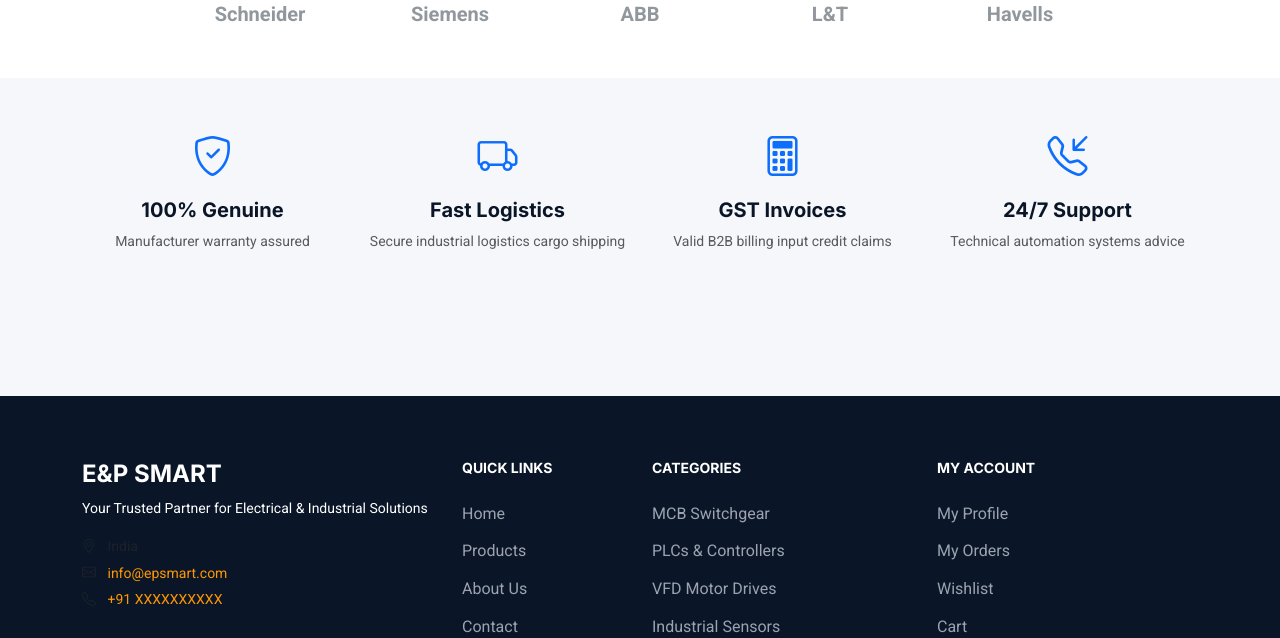
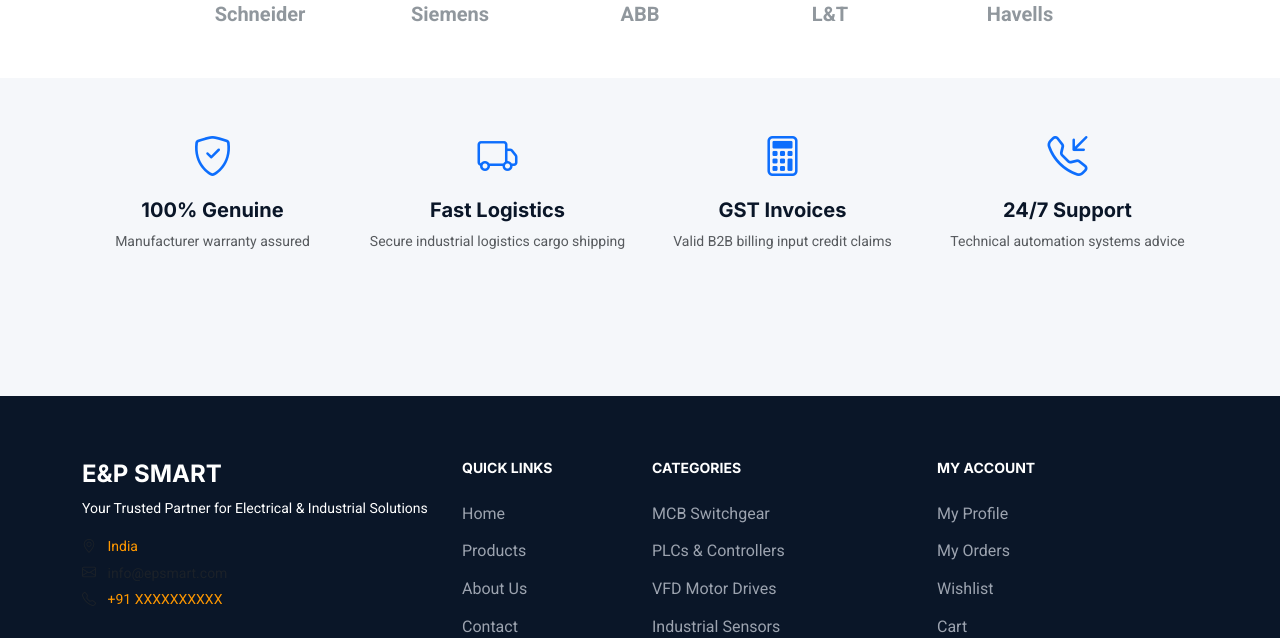
Before and after one commit to ragulkumar1116-source/E-commerce, a plain HTML site: page index.html in a window 1280 px wide. Shown: the part 2497-3135 px from the top of the page. Drawn offline with nearby package versions, Linux system fonts and the light colour scheme; no server answers.

Commit message:
Update style.css

```diff
--- a/assets/css/style.css
+++ b/assets/css/style.css
@@ -561,11 +561,6 @@ a:hover {
     color: #ffffff !important; /* White */
 }
 
-#footerEmail {
-    color: #ff9700;
-    text-decoration: none;
-}
-
 #footerPhone {
     color: #ff9800;
     text-decoration: none;
@@ -575,3 +570,7 @@ a:hover {
 #footerPhone:hover {
     color: #ffffff;
 }
+
+#footerAddress{
+    color: #ff9800 !important;
+}
```
